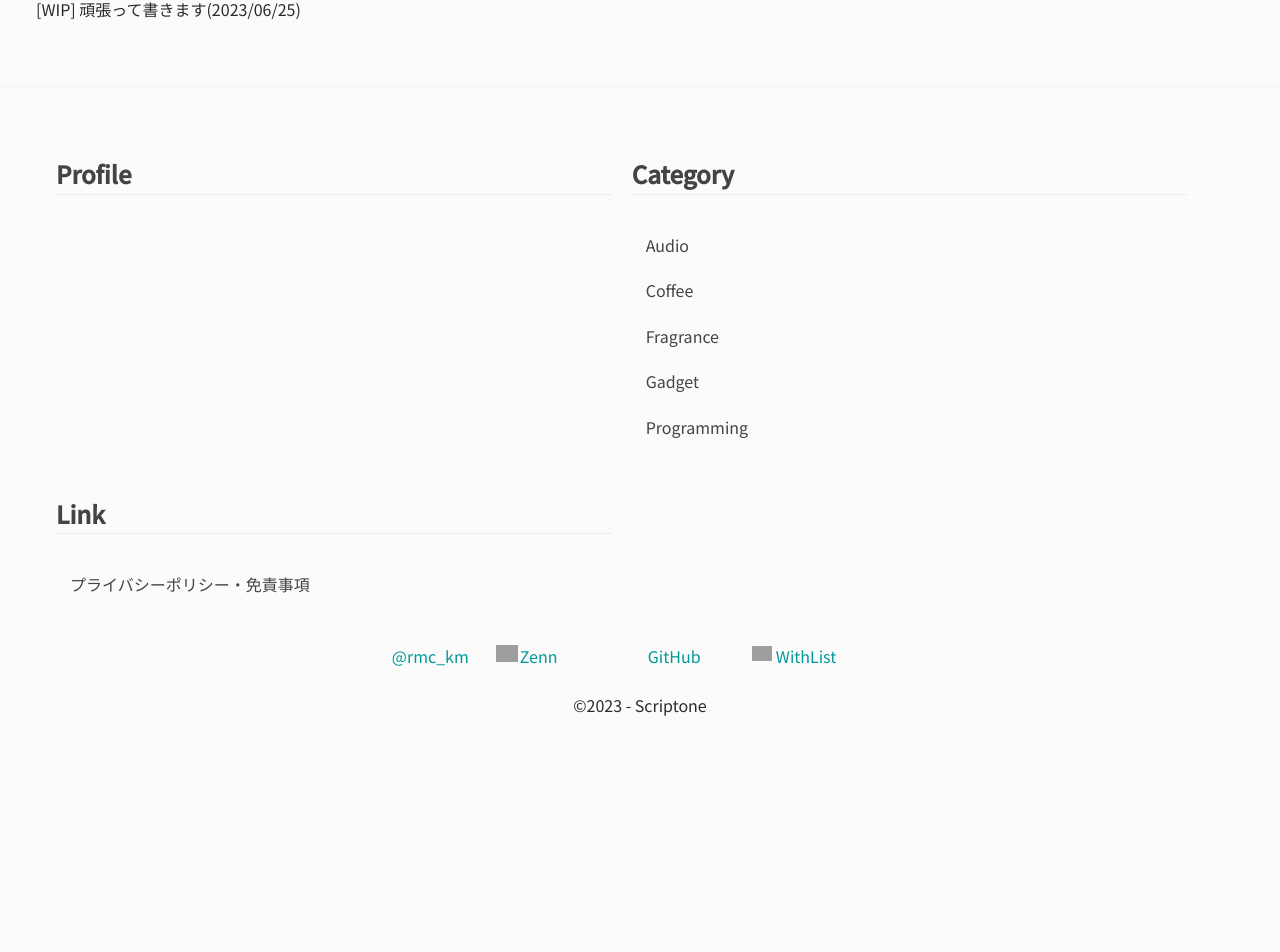
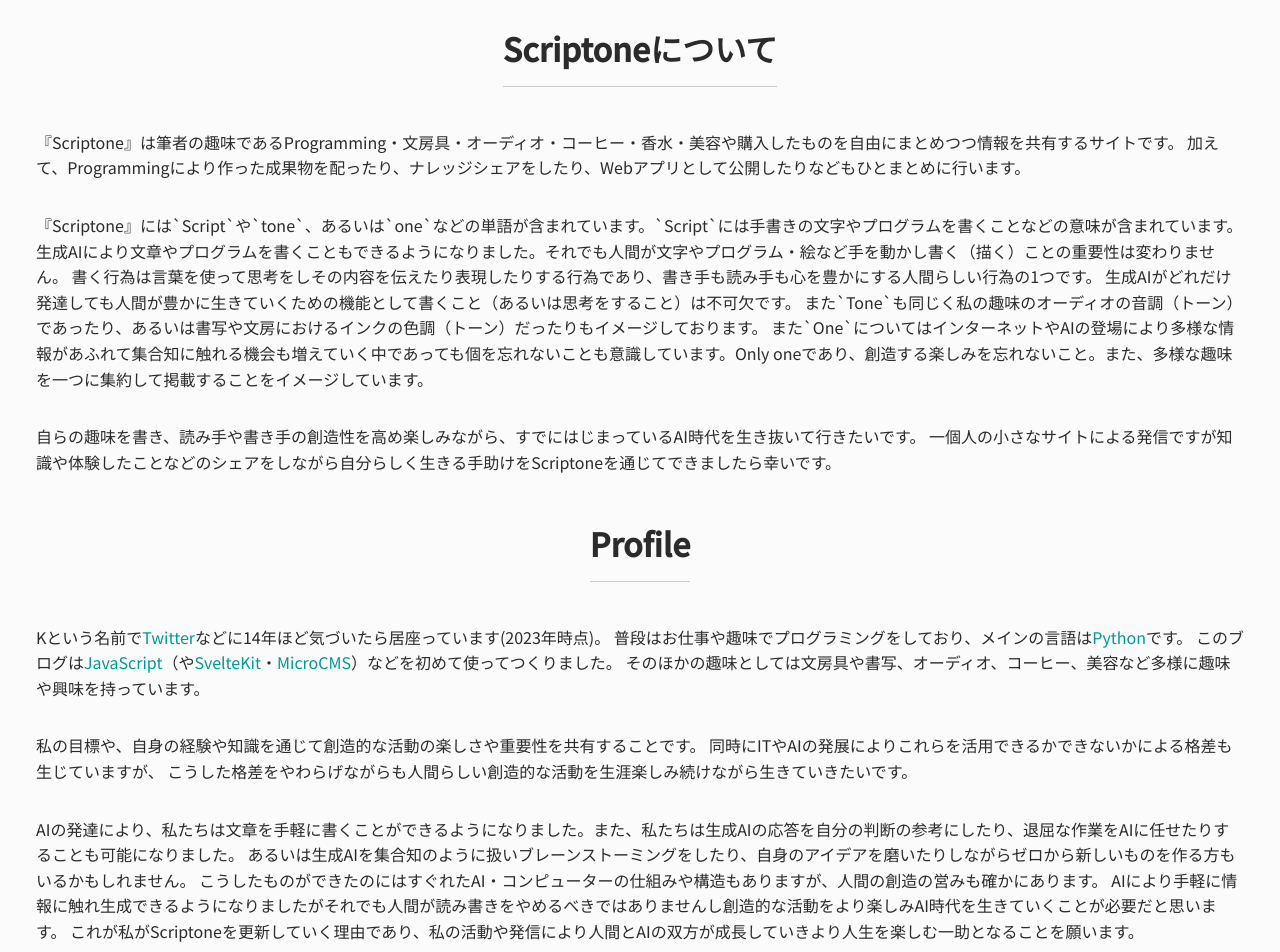
Before and after one commit to rmc8/svelte-blog-scriptone, a SvelteKit app: page /about in a window 1280 px wide. Shown: the part 399-1351 px from the top of the page. Before the commit the page ends 1166 px from the top, so only its background shows below. Built offline with nearby package versions, Linux system fonts and the light colour scheme; grey boxes are pictures that could not be loaded.

Commit message:
[ADD] about

```diff
--- a/src/routes/about/+page.svelte
+++ b/src/routes/about/+page.svelte
@@ -13,9 +13,47 @@
 	<article>
 		<div class="container">
 			<h1>About</h1>
-			<div>
-				<p>[WIP] 頑張って書きます(2023/06/25)</p>
-			</div>
+			<section>
+				<h2>Scriptoneについて</h2>
+				<p>
+					『Scriptone』は筆者の趣味であるProgramming・文房具・オーディオ・コーヒー・香水・美容や購入したものを自由にまとめつつ情報を共有するサイトです。
+					加えて、Programmingにより作った成果物を配ったり、ナレッジシェアをしたり、Webアプリとして公開したりなどもひとまとめに行います。
+				</p>
+				<p>
+					『Scriptone』には`Script`や`tone`、あるいは`one`などの単語が含まれています。`Script`には手書きの文字やプログラムを書くことなどの意味が含まれています。
+					生成AIにより文章やプログラムを書くこともできるようになりました。それでも人間が文字やプログラム・絵など手を動かし書く（描く）ことの重要性は変わりません。
+					書く行為は言葉を使って思考をしその内容を伝えたり表現したりする行為であり、書き手も読み手も心を豊かにする人間らしい行為の1つです。
+					生成AIがどれだけ発達しても人間が豊かに生きていくための機能として書くこと（あるいは思考をすること）は不可欠です。
+					また`Tone`も同じく私の趣味のオーディオの音調（トーン）であったり、あるいは書写や文房におけるインクの色調（トーン）だったりもイメージしております。
+					また`One`についてはインターネットやAIの登場により多様な情報があふれて集合知に触れる機会も増えていく中であっても個を忘れないことも意識しています。Only
+					oneであり、創造する楽しみを忘れないこと。また、多様な趣味を一つに集約して掲載することをイメージしています。
+				</p>
+				<p>
+					自らの趣味を書き、読み手や書き手の創造性を高め楽しみながら、すでにはじまっているAI時代を生き抜いて行きたいです。
+					一個人の小さなサイトによる発信ですが知識や体験したことなどのシェアをしながら自分らしく生きる手助けをScriptoneを通じてできましたら幸いです。
+				</p>
+			</section>
+			<section>
+				<h2>Profile</h2>
+				<p>
+					Kという名前で<a href="https://twitter.com/rmc_km">Twitter</a>などに14年ほど気づいたら居座っています(2023年時点)。
+					普段はお仕事や趣味でプログラミングをしており、メインの言語は<a href="https://www.python.org">Python</a>です。
+					このブログは<a href="https://developer.mozilla.org/ja/docs/Web/JavaScript">JavaScript</a>（や<a href="https://kit.svelte.dev">SvelteKit</a>・<a href="https://microcms.io">MicroCMS</a>）などを初めて使ってつくりました。
+					そのほかの趣味としては文房具や書写、オーディオ、コーヒー、美容など多様に趣味や興味を持っています。
+				</p>
+				<p>
+					私の目標や、自身の経験や知識を通じて創造的な活動の楽しさや重要性を共有することです。
+					同時にITやAIの発展によりこれらを活用できるかできないかによる格差も生じていますが、
+					こうした格差をやわらげながらも人間らしい創造的な活動を生涯楽しみ続けながら生きていきたいです。
+				</p>
+				<p>
+					AIの発達により、私たちは文章を手軽に書くことができるようになりました。また、私たちは生成AIの応答を自分の判断の参考にしたり、退屈な作業をAIに任せたりすることも可能になりました。
+					あるいは生成AIを集合知のように扱いブレーンストーミングをしたり、自身のアイデアを磨いたりしながらゼロから新しいものを作る方もいるかもしれません。
+					こうしたものができたのにはすぐれたAI・コンピューターの仕組みや構造もありますが、人間の創造の営みも確かにあります。
+					AIにより手軽に情報に触れ生成できるようになりましたがそれでも人間が読み書きをやめるべきではありませんし創造的な活動をより楽しみAI時代を生きていくことが必要だと思います。
+					これが私がScriptoneを更新していく理由であり、私の活動や発信により人間とAIの双方が成長していきより人生を楽しむ一助となることを願います。
+				</p>
+			</section>
 		</div>
 	</article>
 	<Footer />
```
